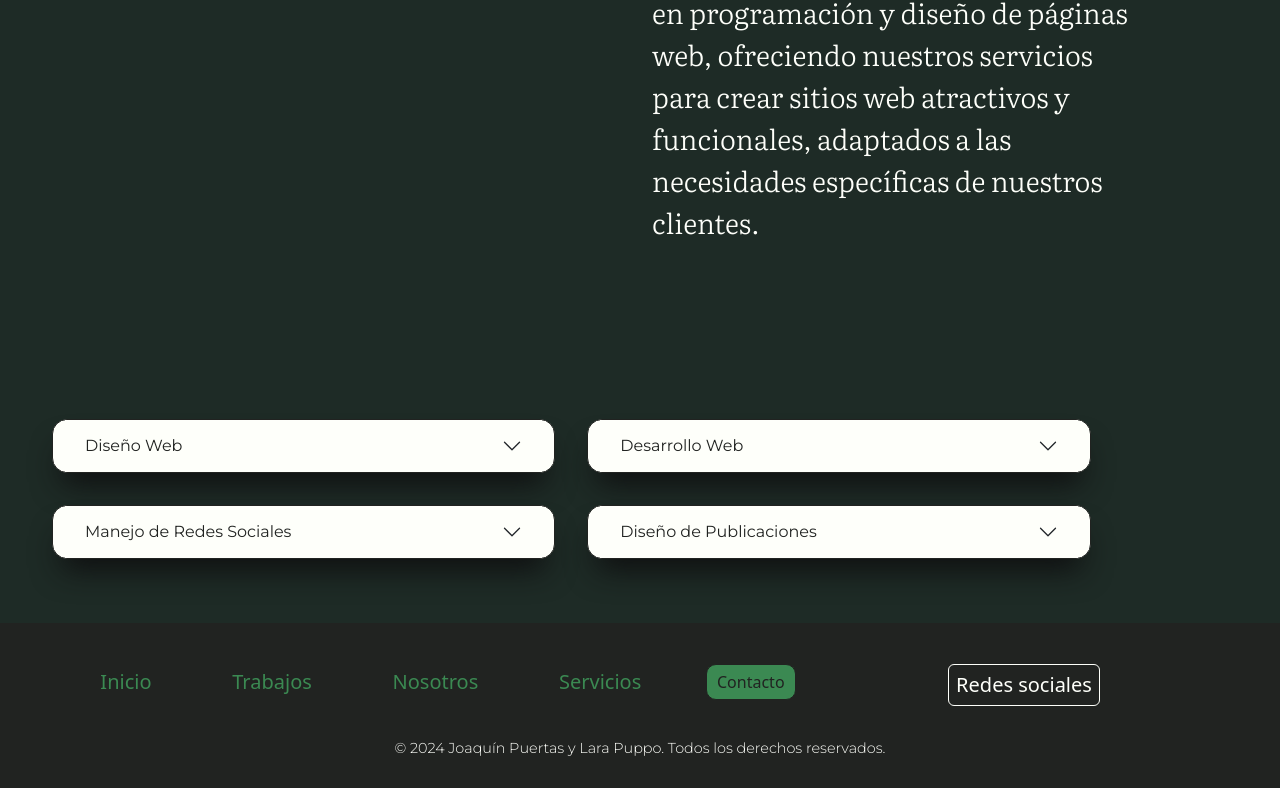
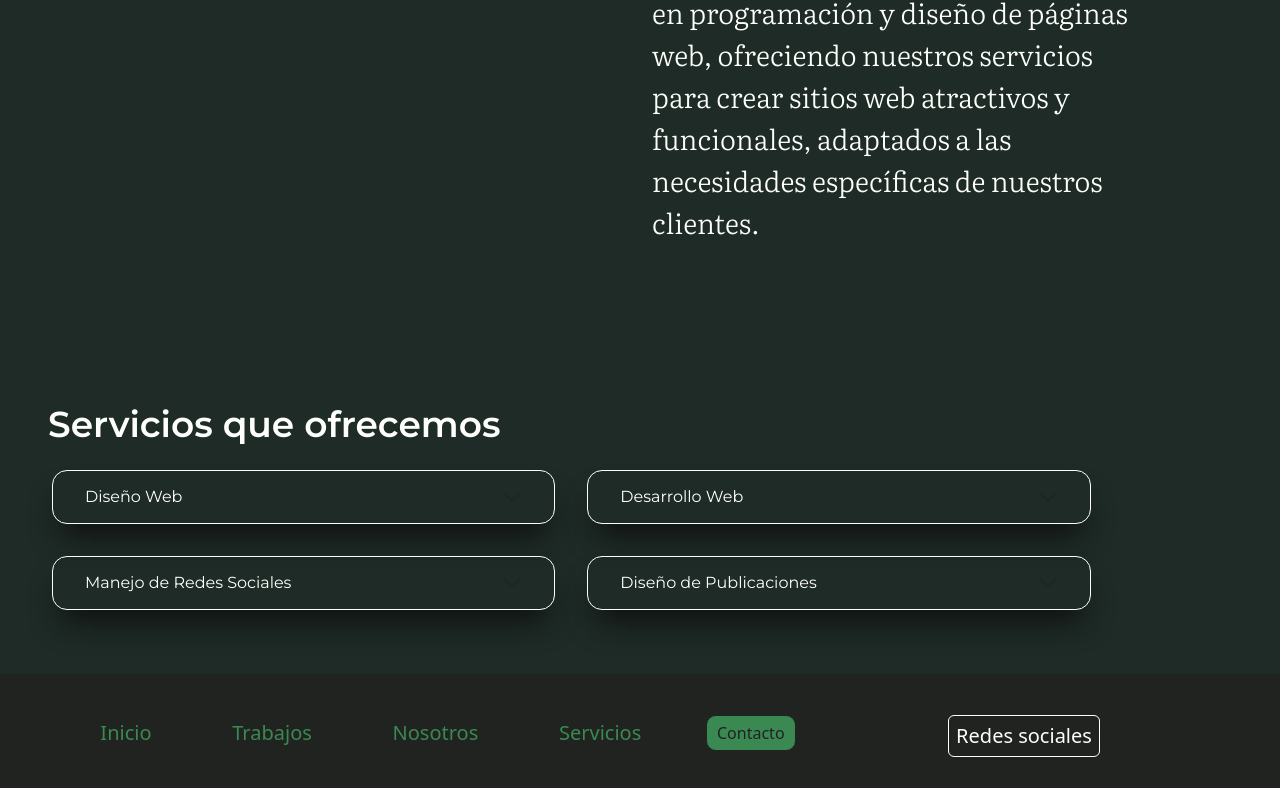
Before and after one commit to JoacoPuertas/webService, a plain HTML site: page index.html in a window 1280 px wide. Shown: the part 2680-3468 px from the top of the page. Drawn offline with nearby package versions, Linux system fonts and the light colour scheme.

Commit message:
mas cambios esteticos

```diff
--- a/index.html
+++ b/index.html
@@ -122,6 +122,7 @@
       </div>
     </section>
     <section id="servicios" class="p-5 container-fluid">
+      <h3> Servicios que ofrecemos</h3>
       <div class="accordion accordion-flush row" id="accordionFlushExample">
         <div class="accordion-item col-12 col-lg-5 m-3">
           <h2 class="accordion-header" id="flush-headingOne">
--- a/scss/_commons.scss
+++ b/scss/_commons.scss
@@ -8,7 +8,8 @@ $paleta:(
     'verdeClarito': #53AC59,
     'clarito':#10c246,
     'hover':#04d689,
-    'gris':#9c9c9c
+    'gris':#9c9c9c,
+    'transparente':#ffffff00
 );
 
 //MIXINS
--- a/scss/_fonts.scss
+++ b/scss/_fonts.scss
@@ -35,13 +35,13 @@ h1 {
 
 h2 {
     font-family: $mainFont;
-    font-weight: $semiBold;
+    font-weight: $bold;
     font-size: $xl;
 }
 
 h3{
     font-family: $mainFont;
-    font-weight: $semiBold;
+    font-weight: $bold;
     font-size: clamp(1.5rem, 1.1591rem + 1.3636vw, 2.25rem);
 }
 
--- a/scss/_pag.scss
+++ b/scss/_pag.scss
@@ -153,22 +153,25 @@ main {
 #servicios {
     .accordion {
         .accordion-item {
-            @include accordion(center,start, $borde, $redondeo, $sombra);
-            background-color: map-get($map: $paleta, $key:'blanco' );
-            color: map-get($map: $paleta, $key:'negro' );
-            border: 1px solid map-get($map: $paleta, $key:'negro' );
+            @include accordion(center, start, column, $borde, $redondeo, $sombra);
+            background-color: map-get($map: $paleta, $key: 'transparente');
+            color: map-get($map: $paleta, $key: 'blanco');
+            border: 1px solid map-get($map: $paleta, $key: 'blanco');
         }
 
         .accordion-button {
-            background-color: map-get($map: $paleta, $key:'blanco' );
-            color: map-get($map: $paleta, $key:'negro' );
+            background-color: map-get($map: $paleta, $key:'transparente' );
+            color: map-get($map: $paleta, $key:'blanco' );
+            &::after {
+                color: white !important; // Importante para anular los estilos predeterminados
+            }
             &:focus {
                 box-shadow: none;
             }
         }
 
         .collapse {
-            border-top:1px solid map-get($map: $paleta, $key:'negro' );
+            border-top:1px solid map-get($map: $paleta, $key:'blanco' );
         }
         p {
             font-size: $textoS;
```
Also changed, not shown: scss/main.css, 1 other file.
